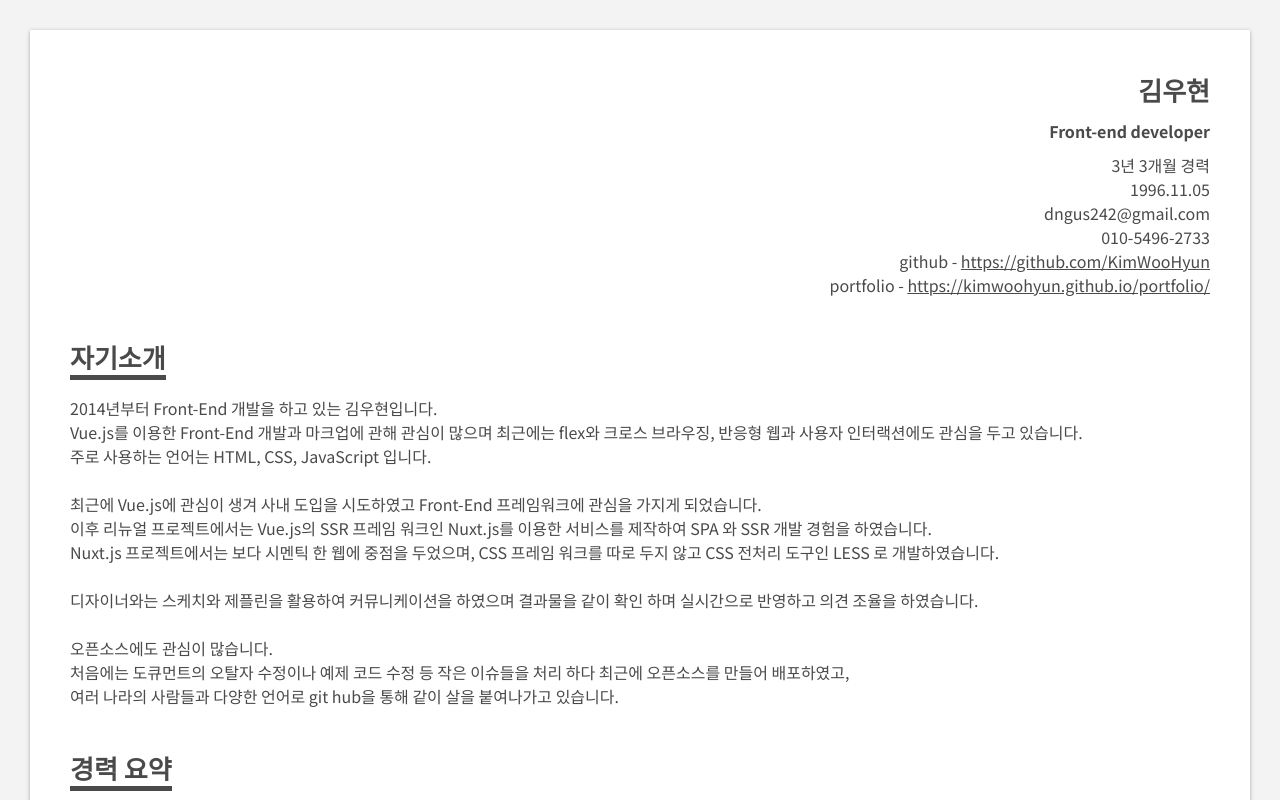
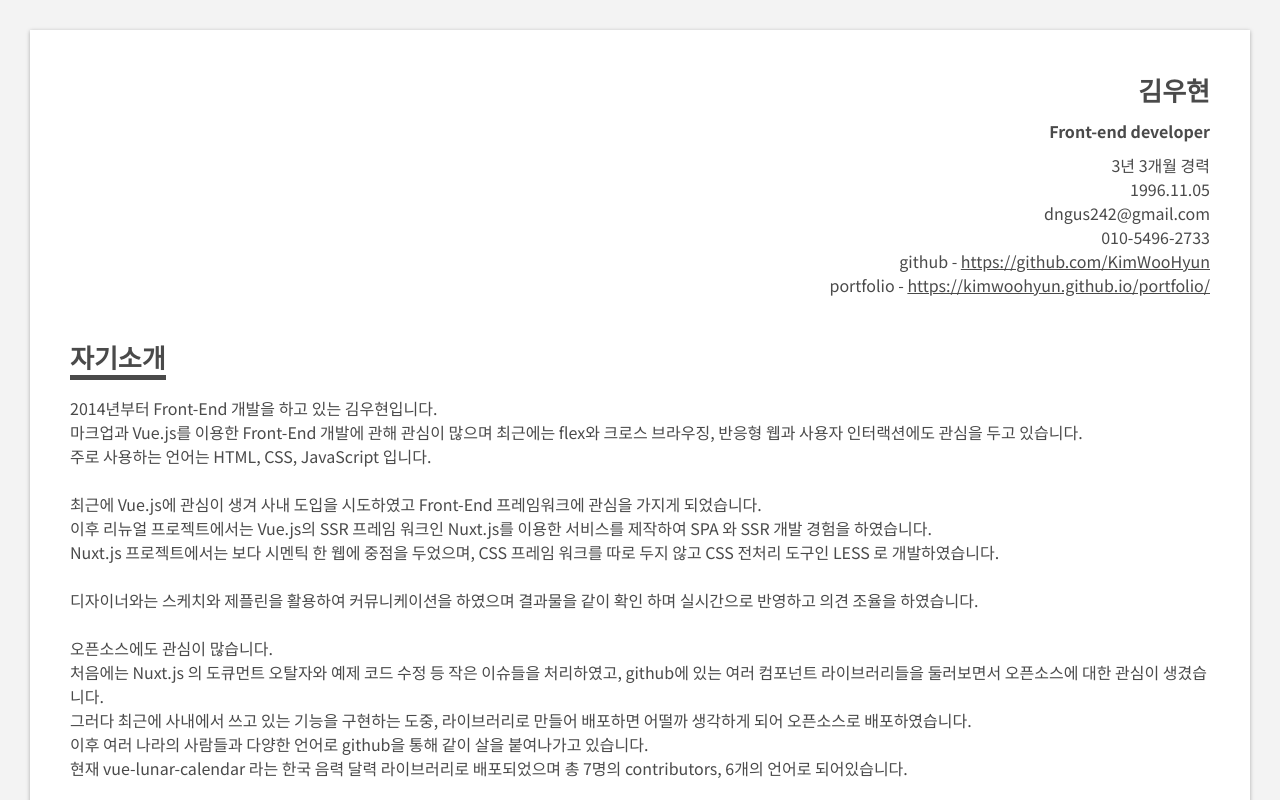
Before and after one commit to KimWooHyun/resume, a Vue app: page / in a window 1280 px wide. Shown: the top 800 px of the page. Built offline with nearby package versions, Linux system fonts and the light colour scheme.

Commit message:
Fix contents

```diff
--- a/contents.js
+++ b/contents.js
@@ -1,15 +1,17 @@
 module.exports = {
   introduction: `
     2014년부터 Front-End 개발을 하고 있는 김우현입니다.<br />
-    Vue.js를 이용한 Front-End 개발과 마크업에 관해 관심이 많으며 최근에는 flex와 크로스 브라우징, 반응형 웹과 사용자 인터랙션에도 관심을 두고 있습니다.<br />
+    마크업과 Vue.js를 이용한 Front-End 개발에 관해 관심이 많으며 최근에는 flex와 크로스 브라우징, 반응형 웹과 사용자 인터랙션에도 관심을 두고 있습니다.<br />
     주로 사용하는 언어는 HTML, CSS, JavaScript 입니다.<br /><br />
     최근에 Vue.js에 관심이 생겨 사내 도입을 시도하였고 Front-End 프레임워크에 관심을 가지게 되었습니다.<br />
     이후 리뉴얼 프로젝트에서는 Vue.js의 SSR 프레임 워크인 Nuxt.js를 이용한 서비스를 제작하여 SPA 와 SSR 개발 경험을 하였습니다.<br />
     Nuxt.js 프로젝트에서는 보다 시멘틱 한 웹에 중점을 두었으며, CSS 프레임 워크를 따로 두지 않고 CSS 전처리 도구인 LESS 로 개발하였습니다.<br /><br />
     디자이너와는 스케치와 제플린을 활용하여 커뮤니케이션을 하였으며 결과물을 같이 확인 하며 실시간으로 반영하고 의견 조율을 하였습니다.<br /><br />
     오픈소스에도 관심이 많습니다.<br />
-    처음에는 도큐먼트의 오탈자 수정이나 예제 코드 수정 등 작은 이슈들을 처리 하다 최근에 오픈소스를 만들어 배포하였고,<br />
-    여러 나라의 사람들과 다양한 언어로 git hub을 통해 같이 살을 붙여나가고 있습니다.
+    처음에는 Nuxt.js 의 도큐먼트 오탈자와 예제 코드 수정 등 작은 이슈들을 처리하였고, github에 있는 여러 컴포넌트 라이브러리들을 둘러보면서 오픈소스에 대한 관심이 생겼습니다.<br />
+    그러다 최근에 사내에서 쓰고 있는 기능을 구현하는 도중, 라이브러리로 만들어 배포하면 어떨까 생각하게 되어 오픈소스로 배포하였습니다.<br />
+    이후 여러 나라의 사람들과 다양한 언어로 github을 통해 같이 살을 붙여나가고 있습니다.<br />
+    현재 vue-lunar-calendar  라는 한국 음력 달력 라이브러리로 배포되었으며 총 7명의 contributors, 6개의 언어로 되어있습니다.
     `
   ,
   contents: {
```
Also changed, not shown: bundle.js.
